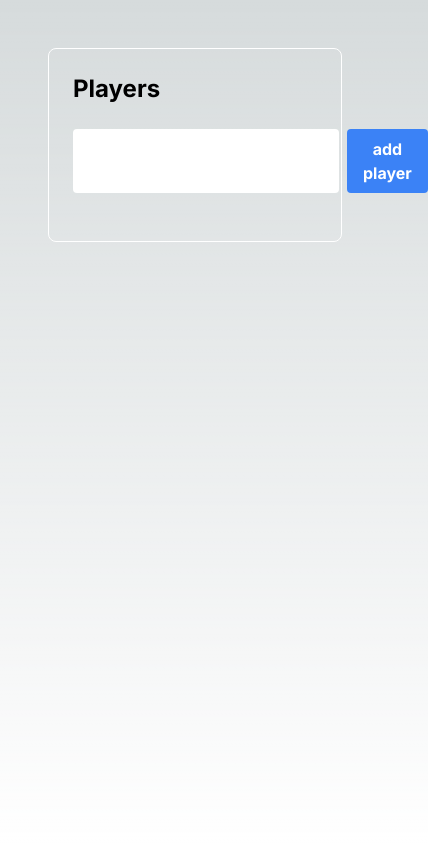
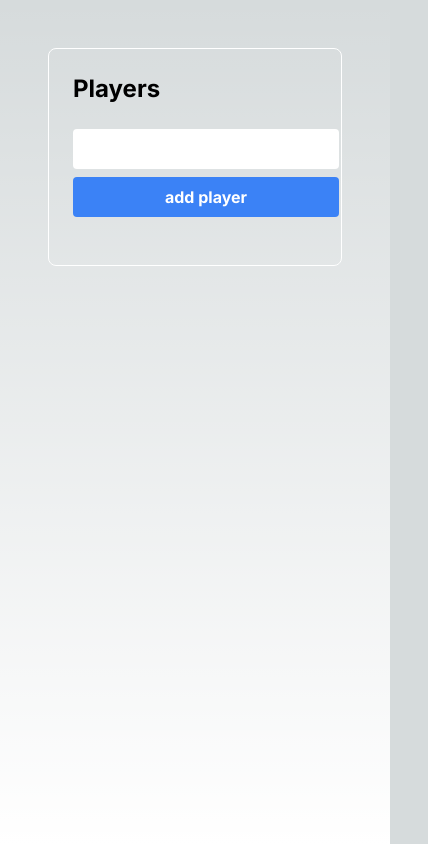
Before and after one commit to parkthomp/bekind, a Next.js app: page / in a window 390 px wide. Shown: the whole page, 428 px wide, since content can reach past the window. Built offline with nearby package versions, Linux system fonts and the light colour scheme.

Commit message:
responsive

```diff
--- a/app/components/AddPlayer.tsx
+++ b/app/components/AddPlayer.tsx
@@ -8,7 +8,7 @@
 export default function AddPlayer({ addPlayer }: AddPlayerProps) {
   const [inputValue, setInputValue] = useState("");
   return (
-    <div className='flex gap-2'>
+    <div className='flex flex-col gap-2 md:flex-row'>
       <input
         className='text-black font-bold py-2 px-4 rounded'
         type='text'
--- a/app/components/Round.tsx
+++ b/app/components/Round.tsx
@@ -54,7 +54,7 @@
           {totalBids}
         </span>
       </div>
-      <div className='grid grid-flow-row grid-cols-6 gap-2'>
+      <div className='grid grid-flow-row lg:grid-cols-6 grid-cols-1 gap-2'>
         {players.map((player, index) => (
           <div
             key={index}
```
